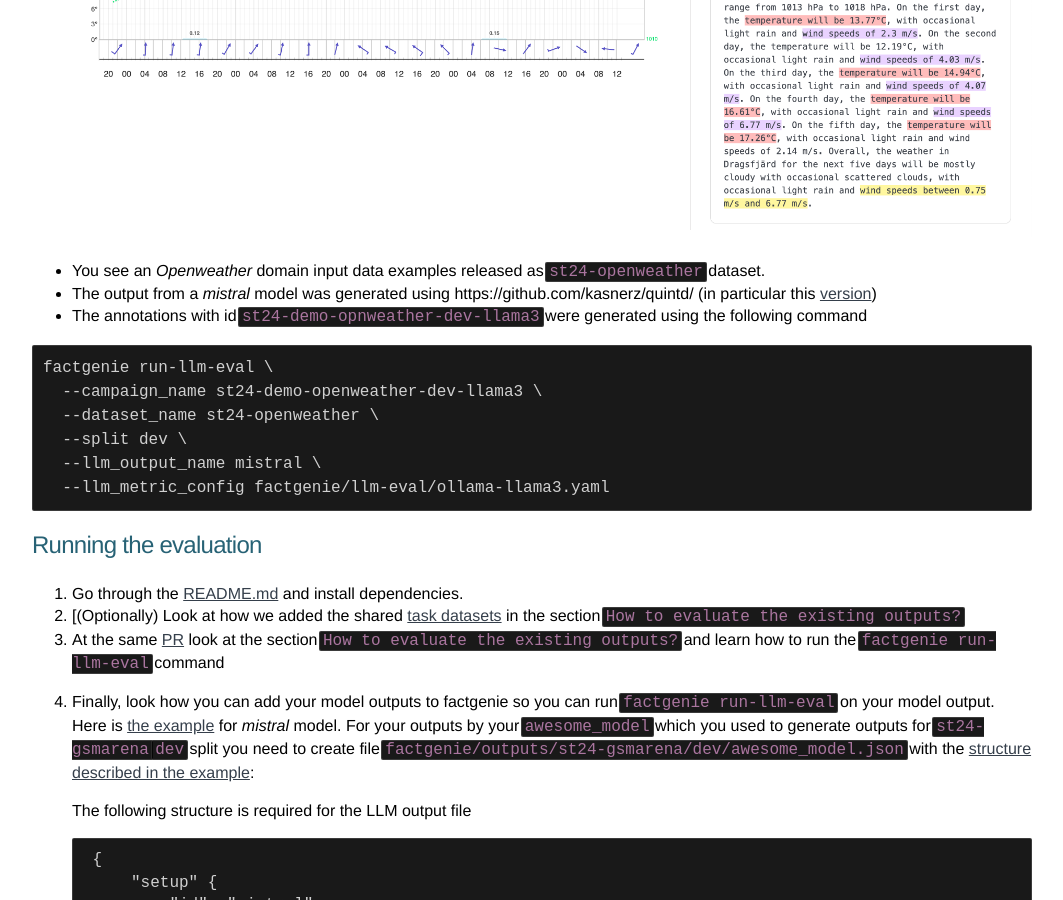
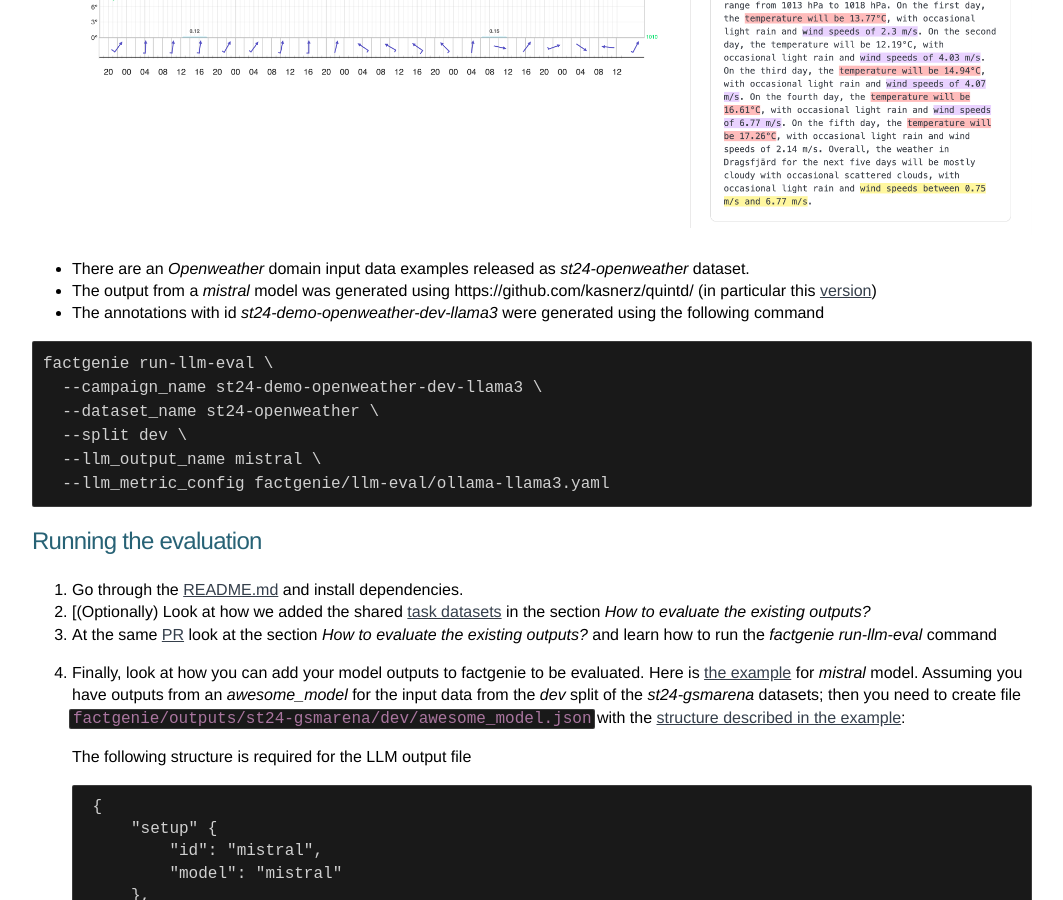
Before and after one commit to practicald2t/practicald2t.github.io, a Jekyll site: the page built from pages/shared_task_evaluation_script.md, in a window 1280 px wide and 900 px high, scrolled down 934 px. Shown: the whole window, without its empty margins (108-1171 px from the left). Built offline with Jekyll 4.4.1, drawn with Linux system fonts in a browser that asks for light colours; some of the changed text lies outside the part shown.

Commit message:
reword shared_task_evaluation_script.md

````diff
--- a/pages/shared_task_evaluation_script.md
+++ b/pages/shared_task_evaluation_script.md
@@ -4,9 +4,9 @@ layout: default
  <div class="forms-container">
 
  <div class="forms">
-    <img src="../assets/images/github-logo.png" alt="github logo">
+    <img src="../assets/images/github-logo.png">
     <a href="https://github.com/kasnerz/factgenie/">
-    <p style="font-size: large">Factgenie Toolking for Annotating and Visualizing LLM Hallucinations</p>
+    <p style="font-size: large"><i>Factgenie</i> Toolking for Annotating and Visualizing LLM Hallucinations</p>
     </a>
 </div>
 
@@ -17,9 +17,9 @@ layout: default
 - We use the https://github.com/kasnerz/factgenie/ framework in the shared task for running the LLM evaluation (annotation of the data-to-text system outputs using LLMs).
     - **We strongly encourage to run it locally and visualize and evaluate your outputs in factgenie**
     - _factgenie_ has cli `factgenie run-llm-eval` for running the evaluation from CLI.
-    - _factgenie_ can run the same evaluation interactively in a browser at `http://127.0.0.1:5000/llm-eval`. It is great for debugging the prompt.
+    - _factgenie_ can run the same evaluation interactively in a browser at _http://127.0.0.1:5000/llm-eval_. It is great for debugging the prompt.
 - We use _factgenie_ webserver also for visualization of the annotation and the datasets themselves.
-- Before using any dataset one needs to prepare dataloading of the datasets in _factgenie_. Luckily, we have added the shared tasks `st-*` datasets to _factgenie_ for you.
+- Before using any dataset one needs to prepare dataloading of the datasets in _factgenie_. Luckily, we have added the shared tasks _st-*_ datasets to _factgenie_ for you.
 
 ## Looking at the result: Shared Task datasets and annotations
 _Before we start. Let's look at running _factgenie_ instance deployed at:
@@ -29,9 +29,9 @@ _Before we start. Let's look at running _factgenie_ instance deployed at:
     <img src="../assets/images/factgenie_eval_script/factgenie_st24_openweather_dev_llama3_annotation.png" alt="Example from deployed factgenie toolkit at the address https://quest.ms.mff.cuni.cz/namuddis/factgenie/browse?dataset=st24-openweather&split=dev&example_idx=0">
 </a>
 
-- You see an _Openweather_ domain input data examples released as `st24-openweather` dataset.
+- There are an _Openweather_ domain input data examples released as _st24-openweather_ dataset.
 - The output from a _mistral_ model was generated using https://github.com/kasnerz/quintd/ (in particular this [version](https://github.com/kasnerz/quintd/pull/4))
-- The annotations with id `st24-demo-opnweather-dev-llama3` were generated using the following command
+- The annotations with id _st24-demo-openweather-dev-llama3_ were generated using the following command
 
 ```
 factgenie run-llm-eval \
@@ -46,10 +46,11 @@ factgenie run-llm-eval \
 ## Running the evaluation
 
 1. Go through the [README.md](https://github.com/kasnerz/factgenie/blob/main/README.md) and install dependencies.
-2. [(Optionally) Look at how we added the shared [task datasets](https://github.com/kasnerz/factgenie/pull/35#issue-2384606283) in the section `How to evaluate the existing outputs?`
-3. At the same [PR](https://github.com/kasnerz/factgenie/pull/35#issue-2384606283) look at the section `How to evaluate the existing outputs?` and learn how to run the `factgenie run-llm-eval` command
-4. Finally, look how you can add your model outputs to factgenie so you can run `factgenie run-llm-eval` on your model output. Here is [the example](https://github.com/kasnerz/factgenie/pull/35/files#r1665339740) for _mistral_ model.
-    For your outputs by your `awesome_model` which you used to generate outputs for `st24-gsmarena` `dev` split you need to create file  `factgenie/outputs/st24-gsmarena/dev/awesome_model.json` with the [structure described in the example](factgenie/outputs/st24-gsmarena/dev/mistral.json):
+2. [(Optionally) Look at how we added the shared [task datasets](https://github.com/kasnerz/factgenie/pull/35#issue-2384606283) in the section _How to evaluate the existing outputs?_
+3. At the same [PR](https://github.com/kasnerz/factgenie/pull/35#issue-2384606283) look at the section _How to evaluate the existing outputs?_ and learn how to run the _factgenie run-llm-eval_ command
+4. Finally, look at how you can add your model outputs to factgenie to be evaluated.
+   Here is [the example](https://github.com/kasnerz/factgenie/pull/35/files#r1665339740) for _mistral_ model.
+   Assuming you have outputs from an _awesome_model_ for the input data from the _dev_ split of the _st24-gsmarena_ datasets; then you need to create file  `factgenie/outputs/st24-gsmarena/dev/awesome_model.json` with the [structure described in the example](factgenie/outputs/st24-gsmarena/dev/mistral.json):
 
     The following structure is required for the LLM output file
 
@@ -62,4 +63,4 @@ factgenie run-llm-eval \
         "generated": [{"out": "first llm output}, {"out": "second llm output"}, ..., {"out": "Last llm output"}]
     }
     ```
-    The rest of the fields are ignored by _factgenie_. In this case, the rest of the fields were used by https://github.com/kasnerz/quintd to generate the `mistral.json` file and to obtain the LLM outputs based on the dataset inputs.
+    The rest of the fields are ignored by _factgenie_. In this case, the rest of the fields were used by https://github.com/kasnerz/quintd to generate the _mistral.json_ file and to obtain the LLM outputs based on the dataset inputs.
````
